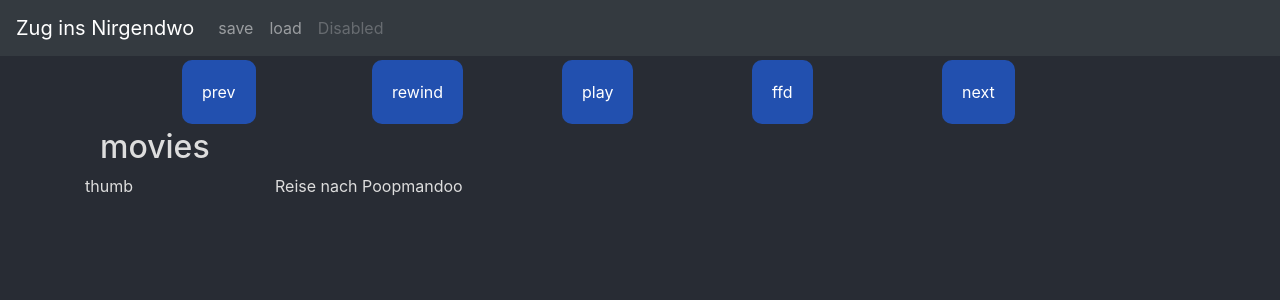
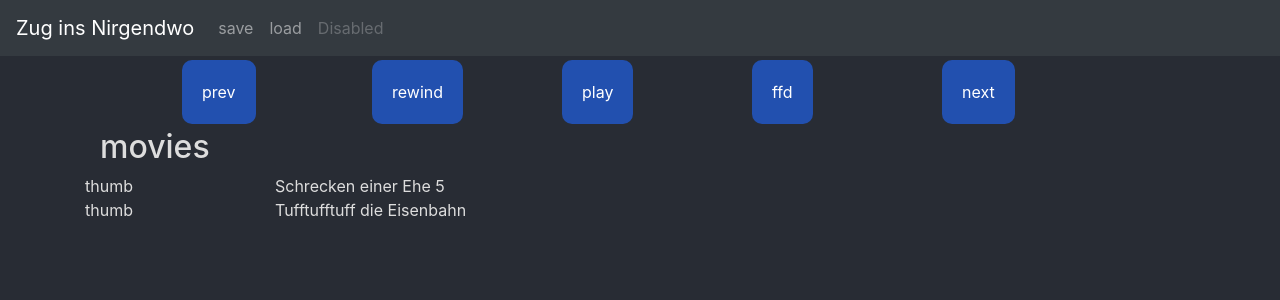
Before and after one commit to crocdialer/zug_ins_nirgendwo_webinterface_v2, a React (Create React App) app: page / in a window 1280 px wide. Shown: the top 300 px of the page. Built offline with nearby package versions, Linux system fonts and the light colour scheme; no server answers.

Commit message:
work on data model

```diff
--- a/src/App.js
+++ b/src/App.js
@@ -20,13 +20,39 @@ class App extends Component {
     // this.eventSource.onmessage = this.handleSSE
     // this.eventSource.addEventListener('node', this.handleNodeEvent, false);
     // this.eventSource.addEventListener('commands', this.handleCommandEvent, false);
+
+    // console.log(this.state.playlists[this.state.current_index]);
   }
-  state = {
-    movies:[{
-      title:"Reise nach Poopmandoo",
-      icon:"icon.png",
-      delay: 50
-    }]
+  state =
+  {
+      current_index : 1,
+      playlists: [
+        {
+          title: "playlist_01",
+          movies:["Reise nach Poopmandoo"]
+        },
+        {
+          title: "playlist_02",
+          movies:["Schrecken einer Ehe 5", "Tufftufftuff die Eisenbahn"]
+        }
+      ],
+      movies:[
+        {
+          title:"Reise nach Poopmandoo",
+          icon:"path/to/icon.png",
+          delay: 50
+        },
+        {
+          title:"Schrecken einer Ehe 5",
+          icon:"path/to/icon.png",
+          delay: 250
+        },
+        {
+          title:"Tufftufftuff die Eisenbahn",
+          icon:"path/to/icon.png",
+          delay: -50
+        }
+      ]
   };
 
   render() {
@@ -40,6 +66,7 @@ class App extends Component {
         />
         <Playlist
           api_host={this.api_host}
+          playlist={this.state.playlists[this.state.current_index]}
           movies={this.state.movies}
         />
       </div>
--- a/src/Playlist.js
+++ b/src/Playlist.js
@@ -22,9 +22,30 @@ class Playlist extends Component {
     return movies;
   }
 
+  createMovieObjectList(){
+    let retList = []
+
+    for(let i in this.props.playlist.movies){
+
+      let movieTitle = this.props.playlist.movies[i]
+      console.log(movieTitle)
+
+      // lookup movie_obj by title
+      for (let j in this.props.movies){
+        let movieObj = this.props.movies[j]
+
+          if(movieObj.title == movieTitle){
+            retList.push(movieObj);
+            break;
+          }
+      }
+    }
+    return retList;
+  }
+
   render() {
     let api_host = this.props.api_host;
-
+    let movieList = this.createMovieObjectList()
     return (
       <div className="container playlist">
         <div className="col-sm-10 col-10">
@@ -32,7 +53,7 @@ class Playlist extends Component {
             movies
           </h2>
         </div>
-        {this.renderMovieList(this.props.movies)}
+        {this.renderMovieList(movieList)}
       </div>
     );
   }
```
